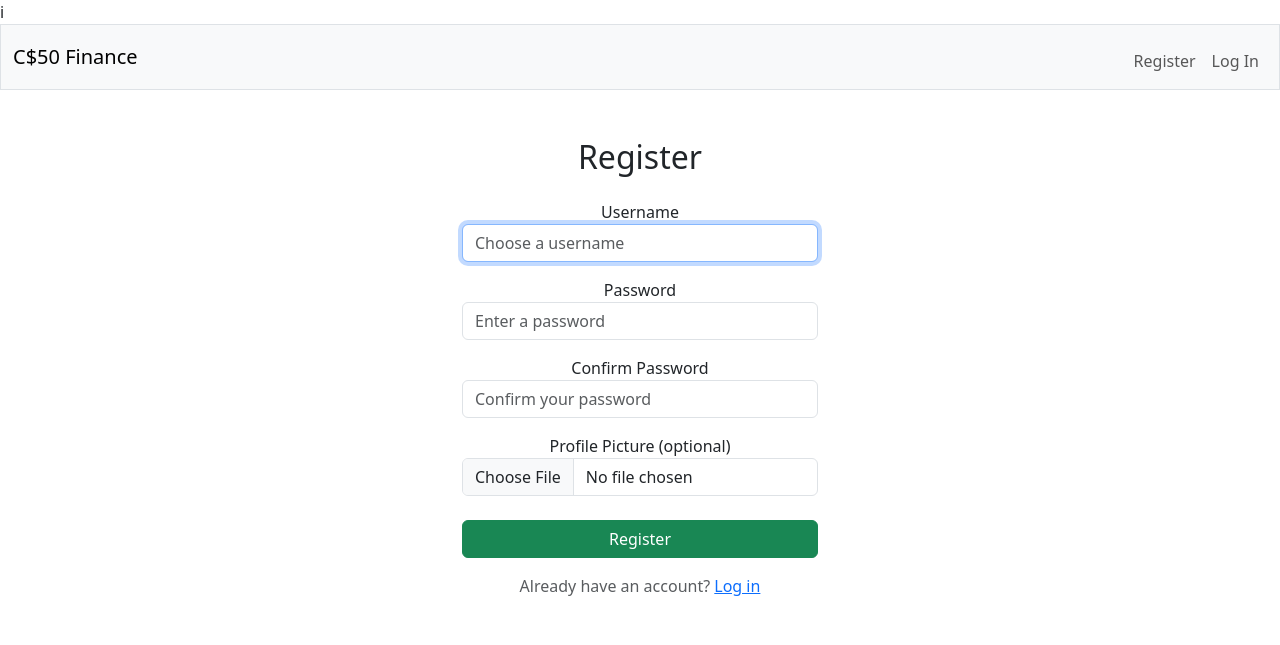
After one commit to Xeliia/TaskTide, a Flask app: page /register in a window 1280 px wide. The commit adds this page. Shown: the top 645 px of the page. Run offline with Flask 3, Linux system fonts and the light colour scheme.

Commit message:
Finished Login and Register System

```diff
--- a/app.py
+++ b/app.py
@@ -10,14 +10,13 @@ app = Flask(__name__)
 
 app.config["SESSION_PERMANENT"] = False
 app.config["SESSION_TYPE"] = "filesystem"
+app.config["UPLOAD_FOLDER"] = "static/uploads"
 Session(app)
 
-sql.connect('data.db')
-
 def get_db_connection():
-    conn = sql.connect('finance.db')
-    conn.row_factory = sql.Row
-    return conn
+    connection = sql.connect('data.db')
+    connection.row_factory = sql.Row
+    return connection
 
 @app.after_request
 def after_request(response):
@@ -30,7 +29,7 @@ def after_request(response):
 @app.route("/")
 @login_required
 def index():
-    """Show portfolio of stocks"""
+    """Homepage"""
 
     return render_template("index.html")
 
@@ -44,18 +43,31 @@ def buy():
 
 @app.route("/login", methods=["GET", "POST"])
 def login():
-    """Log user in"""
+    session.clear()
+    if request.method == "POST":
+        if not request.form.get("username"):
+            flash("Username is required", "danger")
+            return redirect("/login")
+        if not request.form.get("password"):
+            flash("Please Provide the Password", "danger")
+            return redirect("/login")
 
-    # Forget any user_id
-    session.clear()
+        conn = get_db_connection()
+        rows = conn.execute("SELECT * FROM users where username = ?", request.form.get("username"))
+        if len(rows) != 1 or not check_password_hash (
+            rows[0]["password"], request.form.get("password")
+        ):
+            flash("Invalid Username or Password", "danger")
+            return redirect("/login")
 
-    return render_template("login.html")
+        session["user_id"] = rows[0]["id"]
+        return redirect("/")
+    else:
+        return render_template("login.html")
 
 
 @app.route("/logout")
 def logout():
-    """Log user out"""
-
     # Forget any user_id
     session.clear()
 
@@ -73,7 +85,38 @@ def quote():
 
 @app.route("/register", methods=["GET", "POST"])
 def register():
-    """Register user"""
+    if request.method == "POST":
+        username = request.form.get("username")
+        password = request.form.get("password")
+        confirmation = request.form.get("confirmation")
+        profile_pic = request.files.get("profile_pic")
+
+        if not username or not password or not confirmation:
+            flash("All fields are required except profile picture", "danger")
+            return redirect("/register")
+        connection = get_db_connection()
+        cursor = connection.cursor()
+
+        user = cursor.execute("SELECT * FROM users WHERE username = ?", username)
+        if user:
+            flash("Username already exists", "danger")
+            return redirect("/register")
+
+        hash_pass = generate_password_hash(password)
+
+        filename = "placeholder.png"
+        if profile_pic and profile_pic.filename != "":
+            filename = f"{username}_{profile_pic.filename}"
+            filepath = os.path.join(app.config["UPLOAD_FOLDER"], filename)
+            profile_pic.save(filepath)
+
+        cursor.execute("INSER INTO users (username, hash, profile_pic) VALUES (?, ?, ?)", username, hash_pass, filename)
+
+        connection.commit()
+        connection.close()
+
+        flash("User Created Successfully", "success")
+        return redirect("/login")
 
     return render_template("register.html")
 
@@ -82,7 +125,7 @@ def register():
 @login_required
 def sell():
 
-    return render_template("sell.html", symbols=stocks)
+    return render_template("sell.html")
 
 
 @app.route("/change-password", methods=["GET", "POST"])
--- a/templates/layout.html
+++ b/templates/layout.html
@@ -4,7 +4,7 @@
 
     <head>
 
-        <meta charset="utf-8">
+        <meta charset="utf-8">i
         <meta name="viewport" content="initial-scale=1, width=device-width">
 
         <link href="https://cdn.jsdelivr.net/npm/bootstrap@5.3.3/dist/css/bootstrap.min.css" rel="stylesheet" integrity="sha384-QWTKZyjpPEjISv5WaRU9OFeRpok6YctnYmDr5pNlyT2bRjXh0JMhjY6hW+ALEwIH" crossorigin="anonymous">
@@ -14,7 +14,7 @@
 
         <link href="/static/styles.css" rel="stylesheet">
 
-        <title>TaskTide:  {% block title %}{% endblock %}</title>
+        <title>TaskTide -  {% block title %}{% endblock %}</title>
 
     </head>
 
@@ -29,11 +29,11 @@
                 <div class="collapse navbar-collapse" id="navbar">
                     {% if session["user_id"] %}
                         <ul class="navbar-nav me-auto mt-2">
-                            <li class="nav-item"><a class="nav-link" href="/quote">Quote</a></li>
-                            <li class="nav-item"><a class="nav-link" href="/buy">Buy</a></li>
-                            <li class="nav-item"><a class="nav-link" href="/sell">Sell</a></li>
-                            <li class="nav-item"><a class="nav-link" href="/history">History</a></li>
-                            <li class="nav-item"><a class="nav-link" href="/change-password">Change Password</a></li>
+                            <li class="nav-item"><a class="nav-link" href="/notes">Notes</a></li>
+                            <li class="nav-item"><a class="nav-link" href="/calendar">Calendar</a></li>
+                            <li class="nav-item"><a class="nav-link" href="/pomodoro">Pomodoro</a></li>
+                            <li class="nav-item"><a class="nav-link" href="/todo">todo</a></li>
+                            <li class="nav-item"><a class="nav-link" href="/settings">Settings</a></li>
                         </ul>
                         <ul class="navbar-nav ms-auto mt-2">
                             <li class="nav-item"><a class="nav-link" href="/logout">Log Out</a></li>
--- /dev/null
+++ b/templates/register.html
@@ -0,0 +1,35 @@
+{% extends "layout.html" %}
+
+{% block title %}
+  Register
+{% endblock %}
+
+{% block main %}
+<div class="row justify-content-center">
+    <div class="col-md-6 col-lg-4">
+        <h2 class="mb-4">Register</h2>
+        <form action="/register" method="post" enctype="multipart/form-data">
+            <div class="form-group mb-3">
+                <label for="username">Username</label>
+                <input autofocus class="form-control" id="username" name="username" placeholder="Choose a username" type="text" required>
+            </div>
+            <div class="form-group mb-3">
+                <label for="password">Password</label>
+                <input class="form-control" id="password" name="password" placeholder="Enter a password" type="password" required>
+            </div>
+            <div class="form-group mb-3">
+                <label for="confirmation">Confirm Password</label>
+                <input class="form-control" id="confirmation" name="confirmation" placeholder="Confirm your password" type="password" required>
+            </div>
+            <div class="form-group mb-4">
+                <label for="profile_pic">Profile Picture (optional)</label>
+                <input class="form-control" id="profile_pic" name="profile_pic" type="file" accept="image/*">
+            </div>
+            <button class="btn btn-success w-100" type="submit">Register</button>
+        </form>
+        <div class="mt-3 text-muted text-center">
+            Already have an account? <a href="/login">Log in</a>
+        </div>
+    </div>
+</div>
+{% endblock %}
```
Also changed, not shown: __init__db.py (added, +48 -0 lines), templates/login.html (added, +27 -0 lines), data.db, static/uploads/placeholder.jpg (added), 1 other file.
